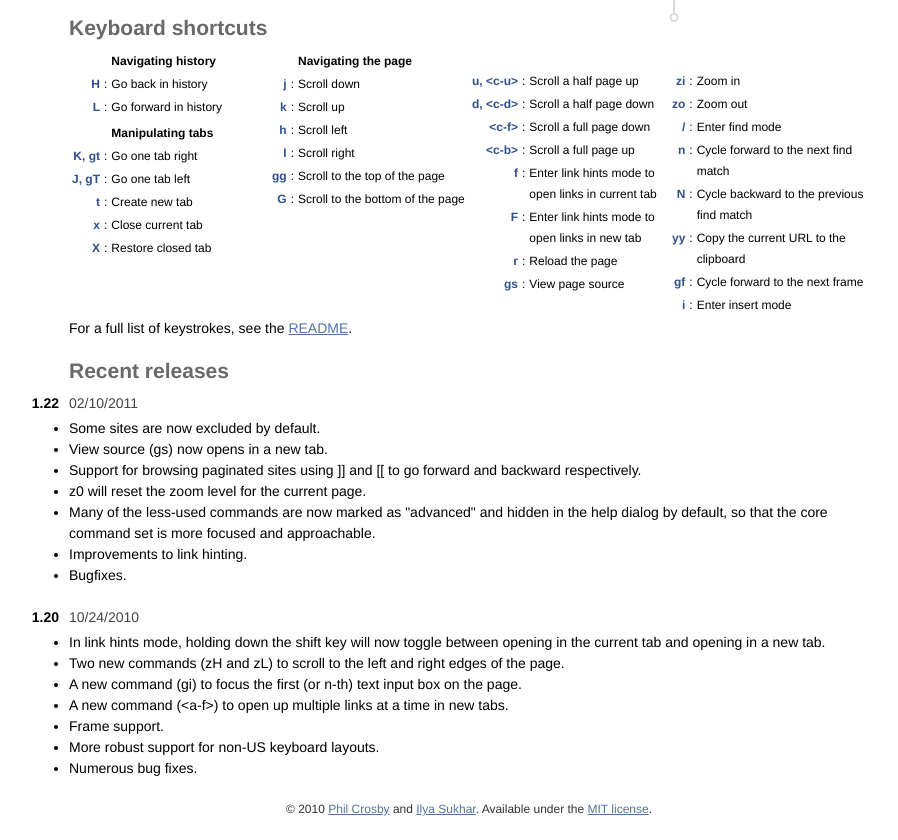
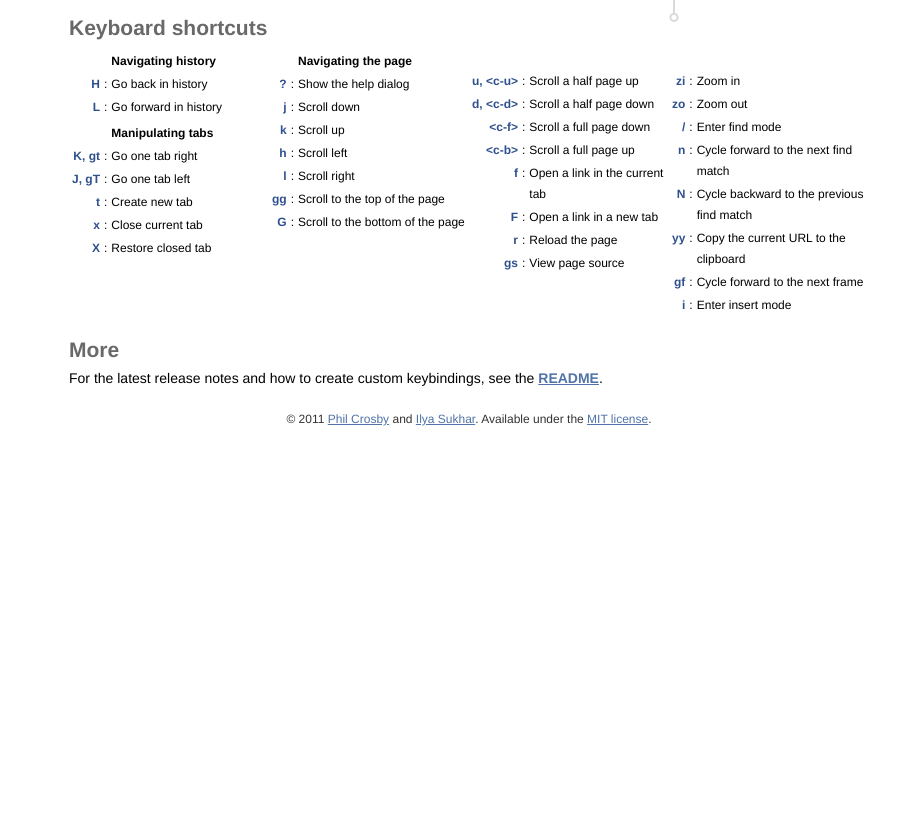
Before and after one commit to vimium/vimium.github.com, a plain HTML site: page index.html in a window 1280 px wide. Shown: the part 513-1353 px from the top of the page, without its empty margins (171-1069 px from the left). After the commit the page ends 963 px from the top, so only its background shows below. Drawn offline with Linux system fonts and the light colour scheme; a script that the page names is missing.

Commit message:
Hide the releaes notes on the website and just link to the readme. It's too hard to maintain version notes in two places.

```diff
--- a/index.html
+++ b/index.html
@@ -223,6 +223,7 @@
     <div class="column">
       <table class="keystrokes">
         <tr><td></td><td></td><td class="title">Navigating the page</td></tr>
+        <tr><td class="keys">?</td><td>:</td><td>Show the help dialog</td></tr>
         <tr><td class="keys">j</td><td>:</td><td>Scroll down</td></tr>
         <tr><td class="keys">k</td><td>:</td><td>Scroll up</td></tr>
         <tr><td class="keys">h</td><td>:</td><td>Scroll left</td></tr>
@@ -239,8 +240,8 @@
         <tr><td class="keys">d, &lt;c-d&gt;</td><td>:</td><td>Scroll a half page down</td></tr>
         <tr><td class="keys">&lt;c-f&gt;</td><td>:</td><td>Scroll a full page down</td></tr>
         <tr><td class="keys">&lt;c-b&gt;</td><td>:</td><td>Scroll a full page up</td></tr>
-        <tr><td class="keys">f</td><td>:</td><td>Enter link hints mode to open links in current tab</td></tr>
-        <tr><td class="keys">F</td><td>:</td><td>Enter link hints mode to open links in new tab</td></tr>
+        <tr><td class="keys">f</td><td>:</td><td>Open a link in the current tab</td></tr>
+        <tr><td class="keys">F</td><td>:</td><td>Open a link in a new tab</td></tr>
         <tr><td class="keys">r</td><td>:</td><td>Reload the page</td></tr>
         <tr><td class="keys">gs</td><td>:</td><td>View page source</td></tr>
       </table>
@@ -261,13 +262,15 @@
     </div>
 
 
-    For a full list of keystrokes, see the <a href="https://github.com/philc/vimium/blob/master/README.markdown">README</a>.
 
     <br clear="both"/>
     <br clear="both"/>
-    <h2>Recent releases</h2>
+    <h2 style="margin-bottom:8px">More</h2>
 
-    <div class="versionTitle">
+    For the latest release notes and how to create custom keybindings, see the <strong><a href="https://github.com/philc/vimium/blob/master/README.markdown">README</a></strong>.
+
+    <!-- NOTE(philc): We're not including release notes on this page because it's too hard to maintain. -->
+    <!-- <div class="versionTitle">
       <span class="date">02/10/2011</span>
       <span class="version">1.22</span>
     </div>
@@ -283,25 +286,10 @@
     </ul>
 
     <br/>
-
-    <div class="versionTitle">
-      <span class="date">10/24/2010</span>
-      <span class="version">1.20</span>
-    </div>
-
-    <ul>
-      <li>In link hints mode, holding down the shift key will now toggle between opening in the current tab and opening in a new tab.</li>
-      <li>Two new commands (zH and zL) to scroll to the left and right edges of the page.</li>
-      <li>A new command (gi) to focus the first (or n-th) text input box on the page.</li>
-      <li>A new command (&lt;a-f&gt;) to open up multiple links at a time in new tabs.</li>
-      <li>Frame support.</li>
-      <li>More robust support for non-US keyboard layouts.</li>
-      <li>Numerous bug fixes.</li>
-    </ul>
-  </div>
+    -->
 
   <div id="footer">
-    &copy; 2010 <a href="http://ninjahacking.com">Phil Crosby</a> and <a href="http://ilya.sukhar.com">Ilya Sukhar</a>. Available under the
+    &copy; 2011 <a href="http://ninjahacking.com">Phil Crosby</a> and <a href="http://ilya.sukhar.com">Ilya Sukhar</a>. Available under the
     <a href="http://github.com/philc/vimium/blob/master/MIT-LICENSE.txt">MIT license</a>.
   </div>
 </body>
```
